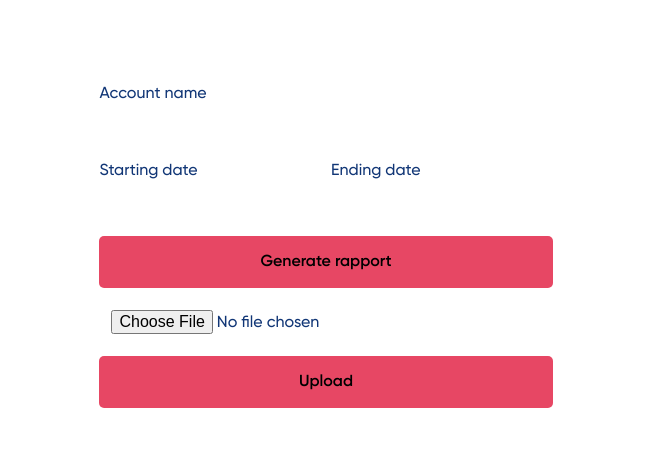
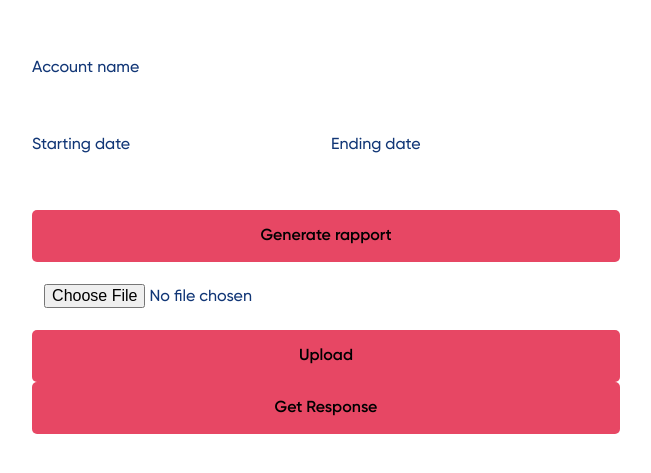
Before and after one commit to gijsvdbeuken/google-ads-ai, a React (Vite) app: page / in a window 1280 px wide. Shown: the part 231-704 px from the top of the page, without its empty margins (314-965 px from the left). Built offline with nearby package versions, Linux system fonts and the light colour scheme.

Commit message:
Added server connected to OpenAI API

```diff
--- a/src/App.tsx
+++ b/src/App.tsx
@@ -11,7 +11,7 @@ function App() {
   const [progress, setProgress] = useState({ started: false, pc: 0 });
   const [msg, setMsg] = useState<string | null>(null);
   const [csvData, setCsvData] = useState("");
-  //const [response, setResponse] = useState("")
+  const [response, setResponse] = useState("");
 
   const handleAccountNameChange = (event: any) => {
     setAccountNameValue(event.target.value);
@@ -70,6 +70,18 @@ function App() {
       });
   }
 
+  const handleResponse = async () => {
+    const res = await fetch("http://localhost:3001/chat", {
+      method: "POST",
+      headers: {
+        "Content-Type": "application/json",
+      },
+      body: JSON.stringify({ message: csvData }),
+    });
+    const data = await res.json();
+    setResponse(data.content);
+  };
+
   return (
     <div className="container">
       <div>
@@ -123,11 +135,18 @@ function App() {
       <button onClick={handleUpload}>Upload</button>
       {progress.started && <progress max="100" value={progress.pc}></progress>}
       {msg && <span>{msg}</span>}
+      <button onClick={handleResponse}>Get Response</button>
       {csvData && (
-        <div className="csv-data">
+        <>
           <h3>CSV Data:</h3>
           <pre>{csvData}</pre>
-        </div>
+        </>
+      )}
+      {response && (
+        <>
+          <h3>Response from ChatGPT:</h3>
+          <pre>{response}</pre>
+        </>
       )}
     </div>
   );
```
Also changed, not shown: src/index.ts (deleted, +0 -21 lines).
